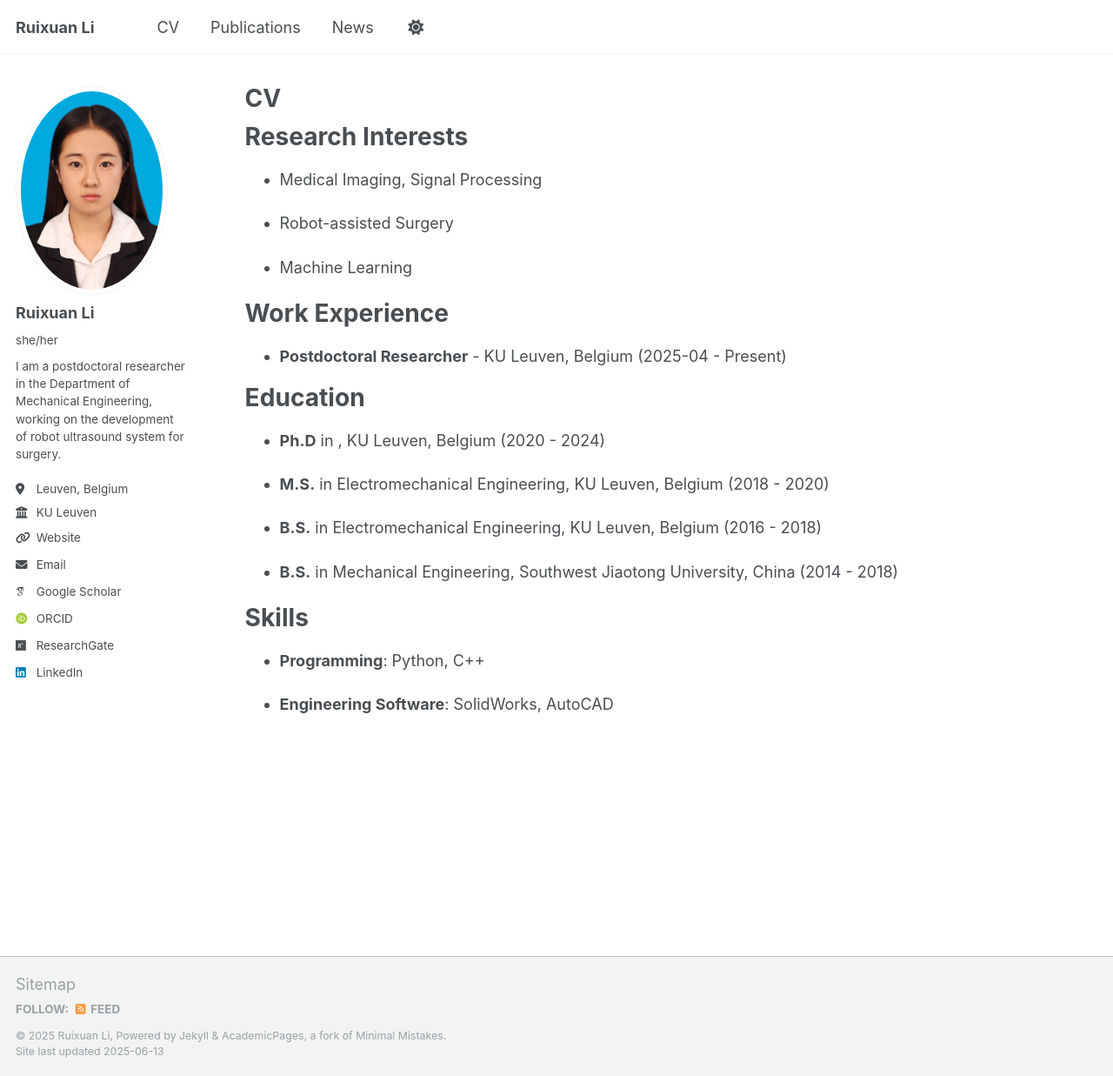
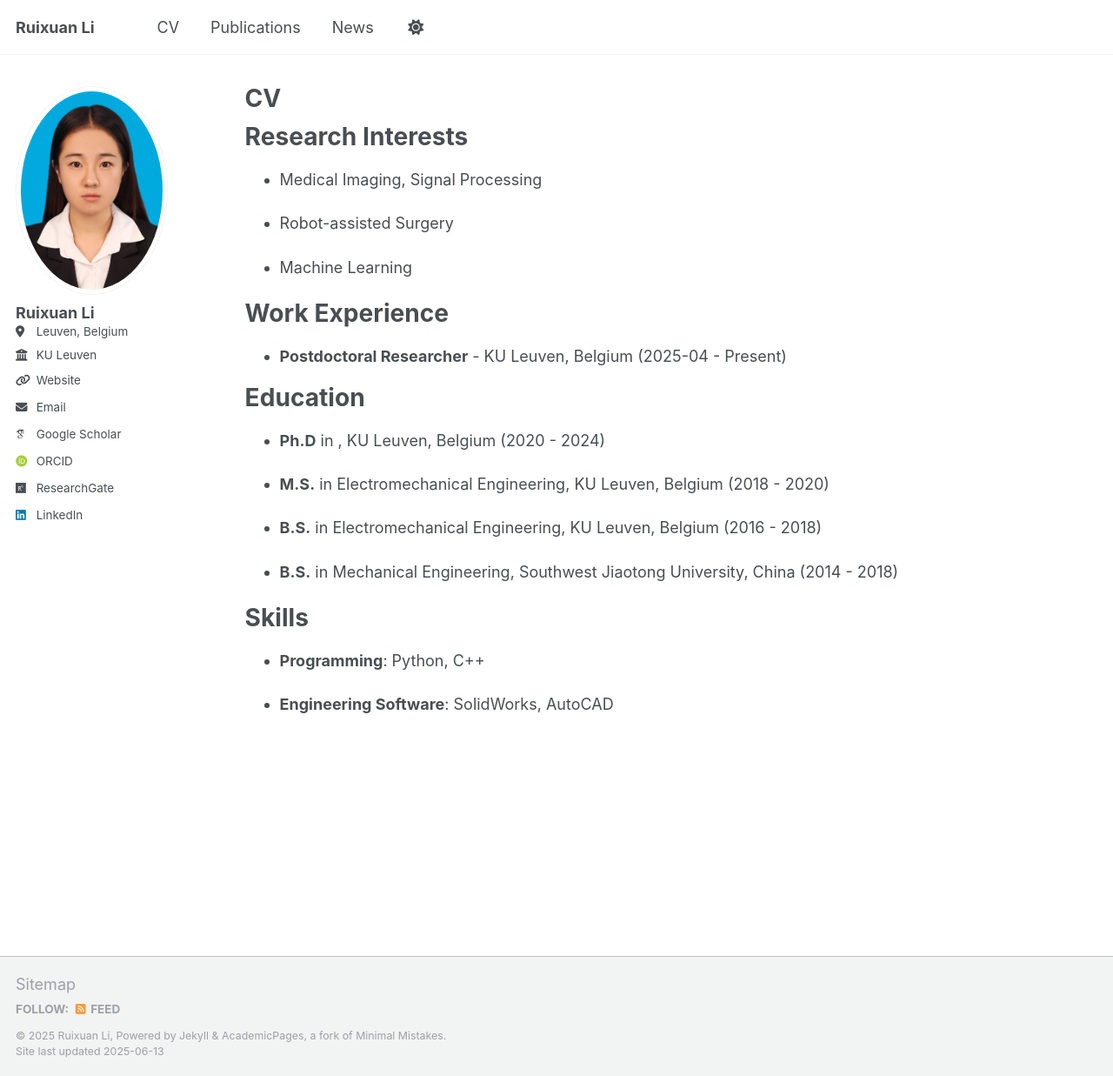
Before and after one commit to Li-Ruixuan/Li-Ruixuan.github.io, a Jekyll site: the page built from _pages/cv.md, in a window 1280 px wide and 1237 px high. Shown: the whole window at 87% size. Built offline with Jekyll 4.4.1, drawn with Linux system fonts in a browser that asks for light colours; some web fonts are replaced.

Commit message:
update main page

```diff
--- a/_config.yml
+++ b/_config.yml
@@ -24,8 +24,6 @@ author:
   # Biographic information
   avatar           : "profile.png"
   name             : "Ruixuan Li"
-  pronouns         : "she/her"
-  bio              : "I am a postdoctoral researcher in the Department of Mechanical Engineering, working on the development of robot ultrasound system for surgery."
   location         : "Leuven, Belgium"
   employer         : "KU Leuven"
   uri              : "https://www.kuleuven.be/wieiswie/en/person/00137815"
--- a/_pages/cv.md
+++ b/_pages/cv.md
@@ -9,7 +9,7 @@ redirect_from:
 
 
 
-<!-- {% include base_path %} -->
+{% include base_path %}
 
 <!-- # {{ site.data.cv.basics.name }}
 **{{ site.data.cv.basics.label }}**   -->
--- a/_pages/publications.html
+++ b/_pages/publications.html
@@ -7,7 +7,7 @@ author_profile: true
 
 
 
-<!-- {% include base_path %} -->
+{% include base_path %}
 
 {% if site.author.googlescholar %}
   <div class="wordwrap">You can also find my articles on <a href="{{site.author.googlescholar}}">my Google Scholar profile</a>.</div>
```
Also changed, not shown: _pages/about.md (+1 -1 lines).
